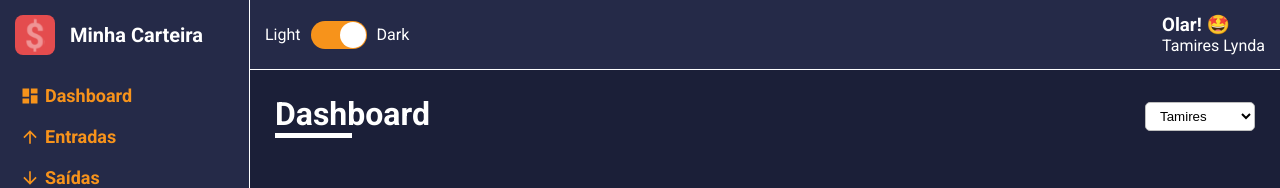
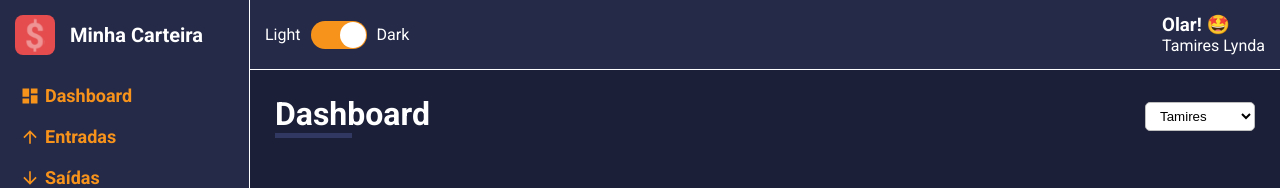
Before and after one commit to tamires-manhaes/wallet-dashboard, a React (Create React App) app: page /dashboard in a window 1280 px wide. Shown: the top 188 px of the page. Built offline with nearby package versions, Linux system fonts and the light colour scheme.

Commit message:
removendo imports inutilizados

```diff
--- a/src/pages/Dashboard/index.tsx
+++ b/src/pages/Dashboard/index.tsx
@@ -9,7 +9,7 @@ const Dashboard: React.FC = () => {
 
   return (
     <Container>
-      <ContentHeader title="Dashboard" lineColor="#fff">
+      <ContentHeader title="Dashboard" lineColor="#313862">
         <SelectInput options={options}/>
       </ContentHeader>
     </Container>
```
